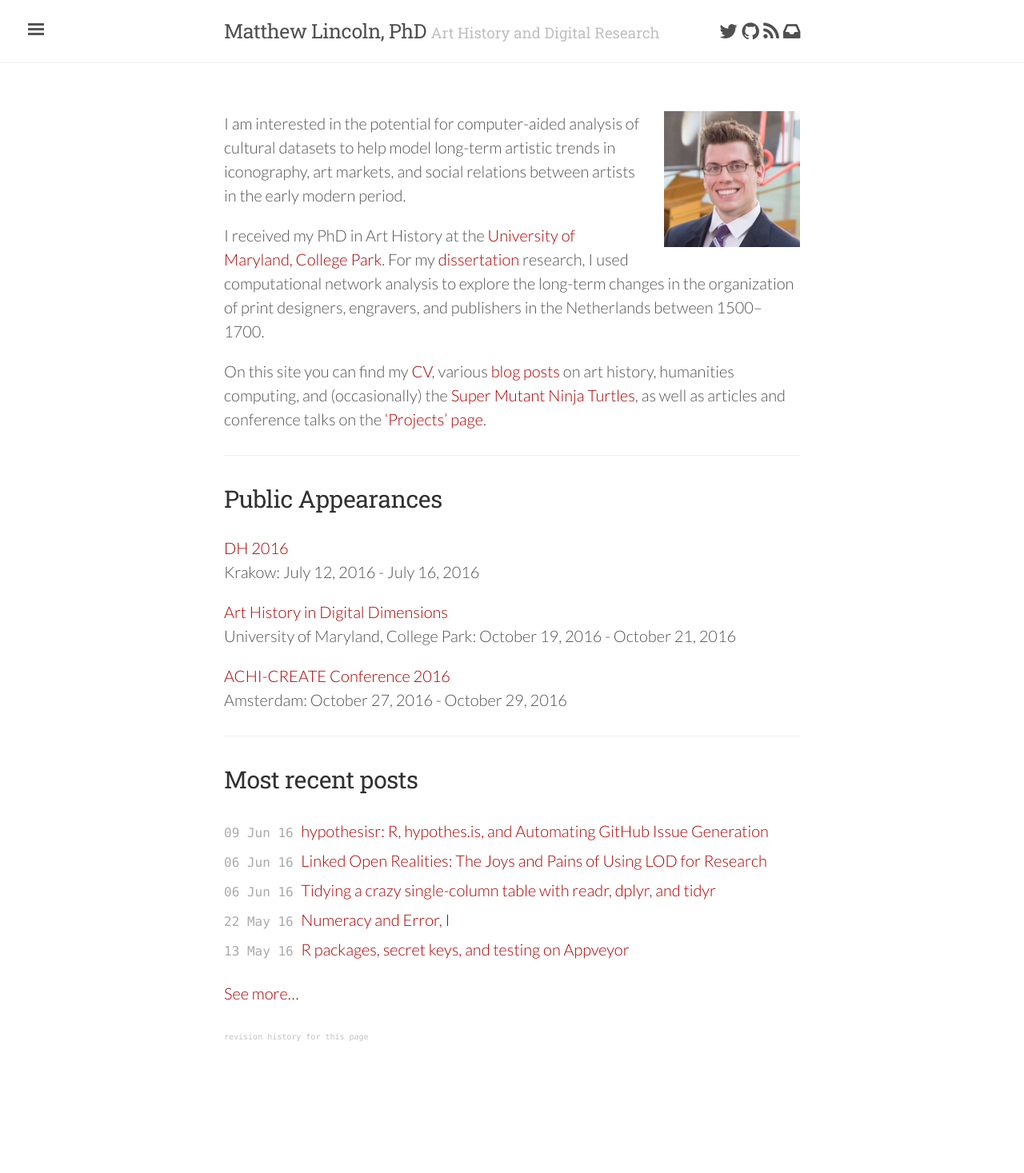
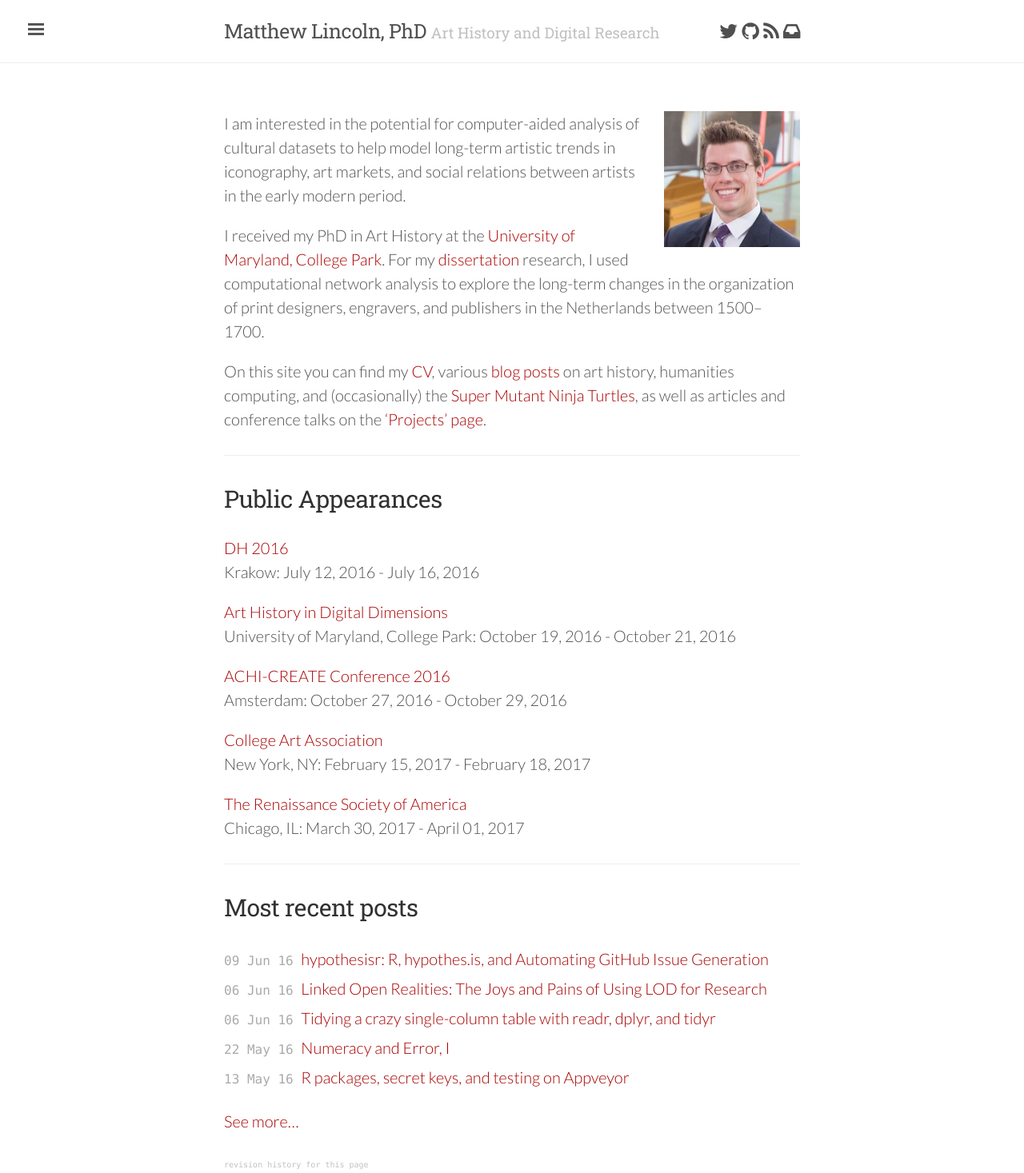
Before and after one commit to mdlincoln/mdlincoln.github.io, a Jekyll site: the page built from index.md, in a window 1280 px wide. Shown: the whole page at 80% size. Built offline with Jekyll 4.4.1, drawn with Linux system fonts in a browser that asks for light colours; nearby versions of some CDN libraries; before the commit the page ends 1307 px from its top, so only the background shows below that.

Commit message:
new conference talks

```diff
--- a/_data/travel.yaml
+++ b/_data/travel.yaml
@@ -13,3 +13,13 @@
   url: http://dah-dimensions.org/
   datestart: 2016-10-19 00:00:00 -0500
   dateend: 2016-10-21  00:00:00 -0500
+- venue: College Art Association
+  location: New York, NY
+  url: http://www.collegeart.org/conference/
+  datestart: 2017-02-15 00:00:00 -0500
+  dateend: 2017-02-18 00:00:00 -0500
+- venue: The Renaissance Society of America
+  location: Chicago, IL
+  url: http://www.rsa.org/page/2017Chicago
+  datestart: 2017-03-30 00:00:00 -0500
+  dateend: 2017-04-01  00:00:00 -0500
```
